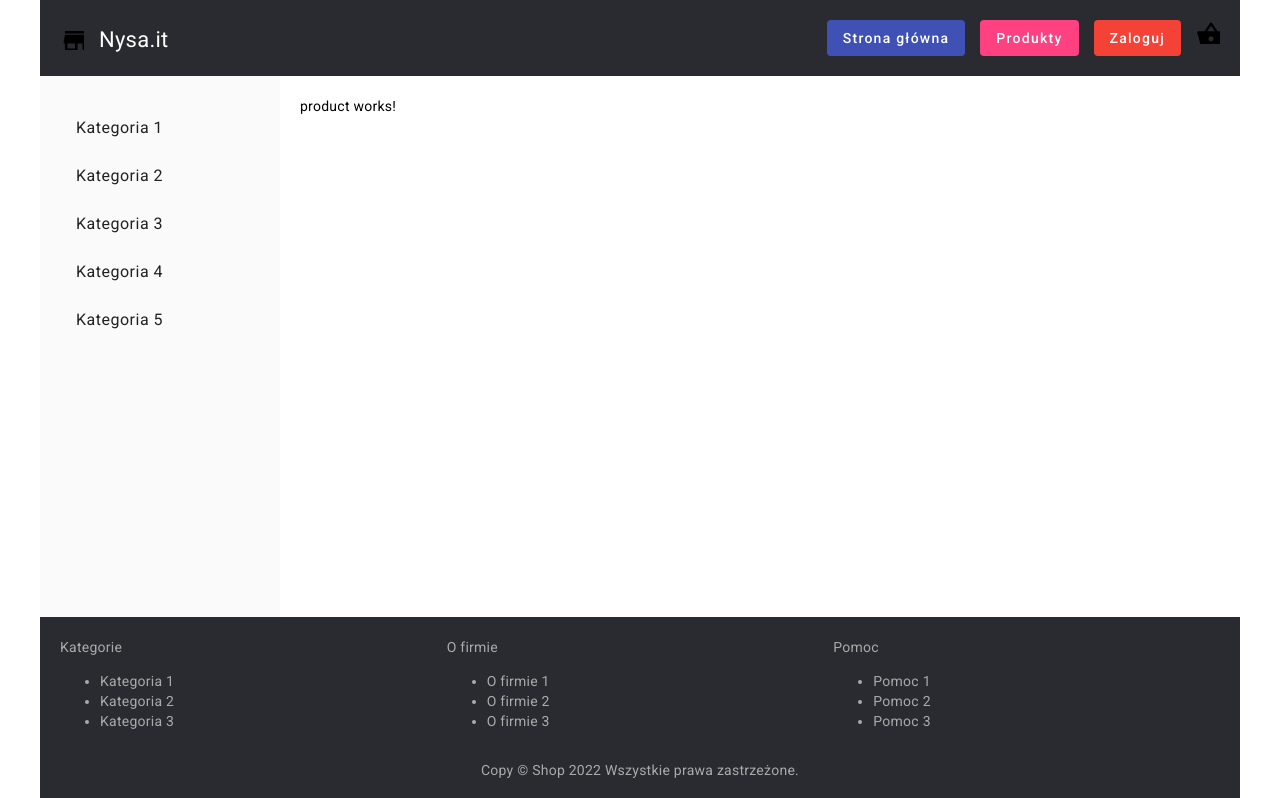
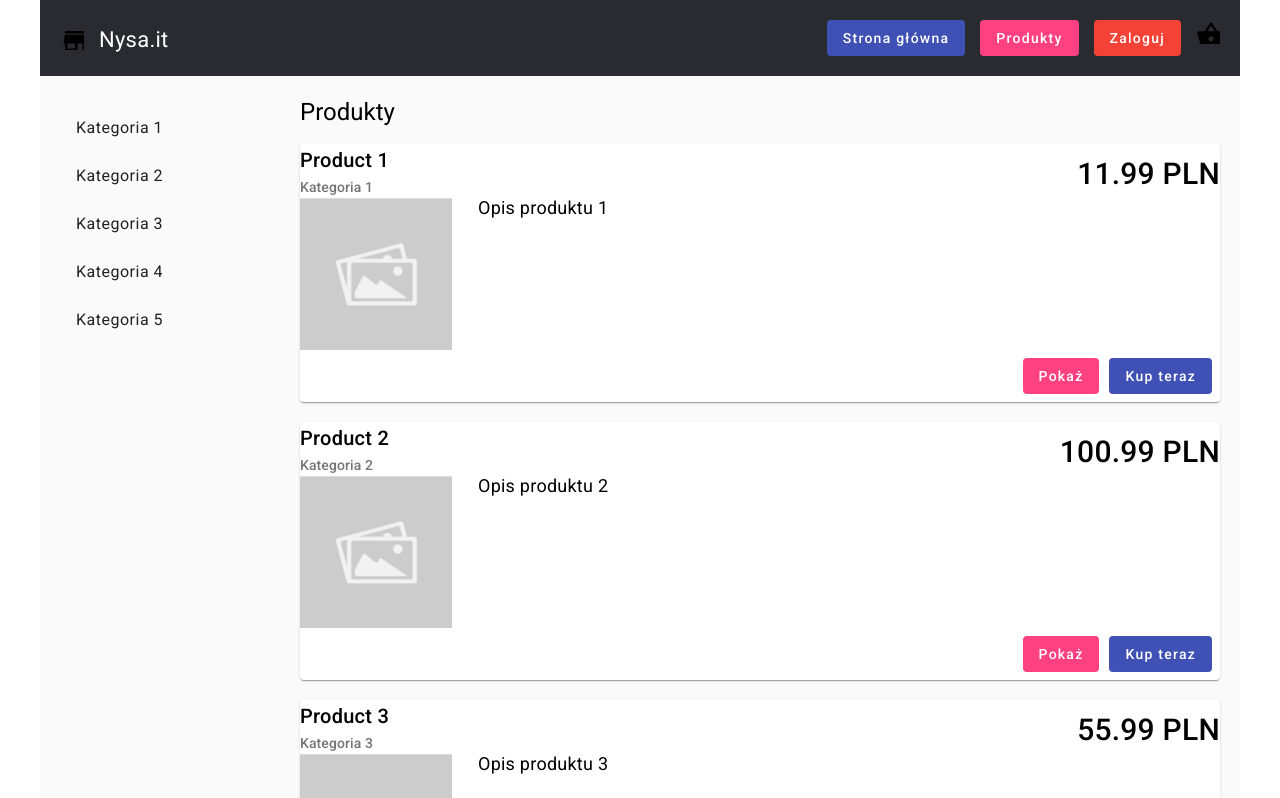
Before and after one commit to telusmikolaj/NysaFront, an Angular app: page /products in a window 1280 px wide. Shown: the top 798 px of the page. Built offline with nearby package versions, Linux system fonts and the light colour scheme.

Commit message:
product list styling and product component

```diff
--- a/src/app/layouts/default/default.component.css
+++ b/src/app/layouts/default/default.component.css
@@ -5,8 +5,3 @@
   margin: 0 auto;
   height: 100%;
 }
-
-
-.content {
-  padding: 20px;
-}
--- a/src/app/layouts/default/default.module.ts
+++ b/src/app/layouts/default/default.module.ts
@@ -6,6 +6,8 @@ import {ProductComponent} from "../../modules/product/product.component";
 import {RouterModule} from "@angular/router";
 import {FlexLayoutModule} from "@angular/flex-layout";
 import {SharedModule} from "../../shared/shared.module";
+import {MatCardModule} from "@angular/material/card";
+import {MaterialModule} from "../../shared/material.module";
 
 
 
@@ -19,7 +21,9 @@ import {SharedModule} from "../../shared/shared.module";
     CommonModule,
     RouterModule,
     FlexLayoutModule,
-    SharedModule
+    SharedModule,
+    MatCardModule,
+    MaterialModule
   ]
 })
 export class DefaultModule { }
--- a/src/app/layouts/fullpage/fullpage.component.html
+++ b/src/app/layouts/fullpage/fullpage.component.html
@@ -1,7 +1,7 @@
 
 <app-header fxLayout="column"></app-header>
-<div fxLayout="column">
-  <div class="content">
+<div fxLayout="column" fxFlex>
+  <div class="content" fxFlex>
     <router-outlet></router-outlet>
   </div>
 </div>
--- /dev/null
+++ b/src/app/modules/product/model/product.ts
@@ -0,0 +1,7 @@
+export interface Product {
+  name: string,
+  category: string,
+  description: string,
+  price:number,
+  currency:string
+}
--- a/src/app/modules/product/product.component.css
+++ b/src/app/modules/product/product.component.css
@@ -0,0 +1,23 @@
+:host {
+  display: flex;
+  flex-direction: column;
+}
+
+.productImage {
+  margin-right: 10px;
+}
+
+
+.productPrice {
+  font-size: 30px;
+  font-weight: 500;
+  margin-top: 20px;
+}
+
+.productContent{
+  font-size: 18px;
+}
+
+mat-card {
+  margin-bottom: 20px;
+}
--- a/src/app/modules/product/product.component.html
+++ b/src/app/modules/product/product.component.html
@@ -1 +1,20 @@
-<p>product works!</p>
+<h1>Produkty</h1>
+<mat-card *ngFor="let product of products">
+  <div fxLayout="row">
+    <div fxLayout="column" fxFlex>
+      <mat-card-title>{{product.name}}</mat-card-title>
+      <mat-card-subtitle>{{product.category}}</mat-card-subtitle>
+      <div fxLayout="row">
+        <img src="assets/placeholder.jpg" mat-card-lg-image class="productImage">
+        <mat-card-content fxFlex class="productContent">{{product.description}}</mat-card-content>
+      </div>
+    </div>
+    <div>
+      <div class="productPrice">{{product.price}} {{product.currency}}</div>
+    </div>
+  </div>
+  <mat-card-actions align="end" fxLayoutGap="10">
+    <button mat-flat-button color="accent">Pokaż</button>
+    <button mat-flat-button color="primary">Kup teraz</button>
+  </mat-card-actions>
+</mat-card>
--- a/src/app/modules/product/product.component.ts
+++ b/src/app/modules/product/product.component.ts
@@ -1,4 +1,6 @@
 import { Component } from '@angular/core';
+import {ProductService} from "./product.service";
+import {Product} from "./model/product";
 
 @Component({
   selector: 'app-product',
@@ -6,5 +8,17 @@ import { Component } from '@angular/core';
   styleUrls: ['./product.component.css']
 })
 export class ProductComponent {
+  products:Product[] = [];
 
+  constructor(private productService: ProductService) {
+
+  }
+
+  ngOnInit(): void {
+    this.getProducts();
+  }
+
+  getProducts() {
+    this.products = this.productService.getProducts();
 }
+}
--- /dev/null
+++ b/src/app/modules/product/product.service.ts
@@ -0,0 +1,37 @@
+import {Injectable} from '@angular/core';
+import {Product} from "./model/product";
+
+@Injectable({
+  providedIn: 'root'
+})
+export class ProductService {
+
+  constructor() {
+  }
+
+  getProducts(): Product[] {
+    return [
+      {
+        name: "Product 1",
+        category: "Kategoria 1",
+        description: "Opis produktu 1",
+        price: 11.99,
+        currency: "PLN"
+      },
+      {
+        name: "Product 2",
+        category: "Kategoria 2",
+        description: "Opis produktu 2",
+        price: 100.99,
+        currency: "PLN"
+      },
+      {
+        name: "Product 3",
+        category: "Kategoria 3",
+        description: "Opis produktu 3",
+        price: 55.99,
+        currency: "PLN"
+      }
+    ];
+  }
+}
--- a/src/app/shared/components/footer/footer.component.css
+++ b/src/app/shared/components/footer/footer.component.css
@@ -1,5 +1,5 @@
 :host {
-  background: #292b31;
+  background: var(--darkgray);
   padding: 20px;
   color: #aaa;
 }
--- a/src/app/shared/components/header/header.component.css
+++ b/src/app/shared/components/header/header.component.css
@@ -1,5 +1,6 @@
+
 :host {
-  background: #292b31;
+  background: var(--darkgray);
   padding: 20px;
 }
 
--- a/src/styles.css
+++ b/src/styles.css
@@ -1,3 +1,5 @@
+
+@import "variables.css";
 
 body,
 html {
@@ -6,3 +8,8 @@ html {
   height: 100%;
   font-family: Roboto, "Helvetica Neue", sans-serif;
 }
+
+.content {
+  padding: 20px;
+  background: var(--lightgray);
+}
--- /dev/null
+++ b/src/variables.css
@@ -0,0 +1,6 @@
+
+:root {
+  --darkgray: #292b31;
+  --white: #ffffff;
+  --lightgray:#fafafa;
+}
```
Also changed, not shown: src/assets/placeholder.jpg (added), 1 other file (tests, documents, lock files or other folders).
